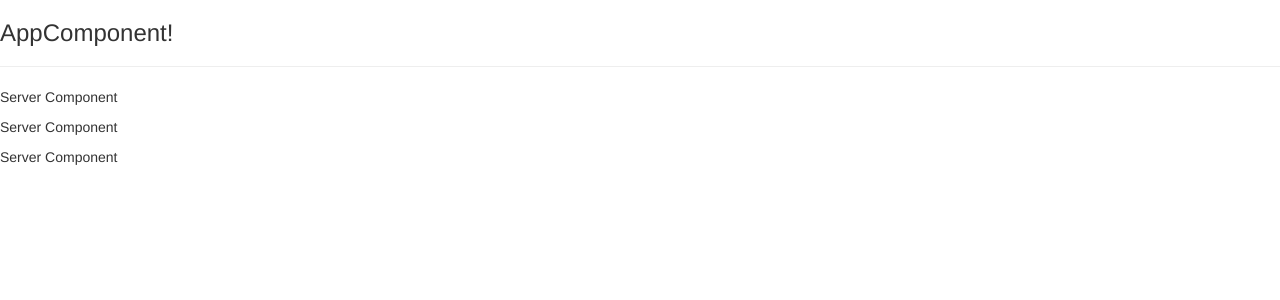
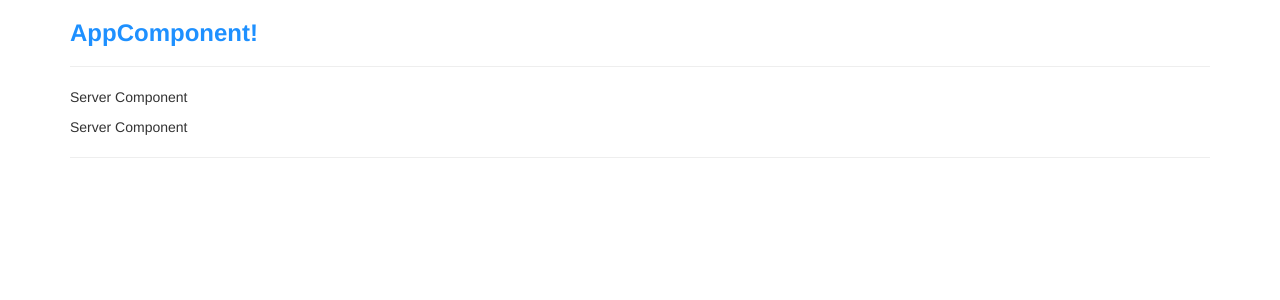
Before and after one commit to Kovalski-rgb/estudosAngular, an Angular app: page / in a window 1280 px wide. Shown: the top 300 px of the page. Built offline with nearby package versions, Linux system fonts and the light colour scheme.

Commit message:
componentes no geral, pré tarefa 1

```diff
--- a/src/app/app.component.css
+++ b/src/app/app.component.css
@@ -0,0 +1,3 @@
+h3{
+    color: dodgerblue;
+}
--- a/src/app/app.component.html
+++ b/src/app/app.component.html
@@ -1,3 +1,10 @@
-<h3>AppComponent!</h3>
-<hr>
-<app-servers></app-servers>
+<div class="container">
+    <div class="row">
+        <div class="col-xs-12">
+            <h3><b>AppComponent!</b></h3>
+            <hr>
+            <app-servers></app-servers>
+            <hr>
+        </div>
+    </div>
+</div>
--- a/src/app/servers/servers.component.html
+++ b/src/app/servers/servers.component.html
@@ -1,3 +1,5 @@
 <app-server></app-server>
 <app-server></app-server>
-<app-server></app-server>
+
+<!-- <div app-server></div> --> <!--  -->
+<!-- <div class="app-server"></div> --> <!--  -->
--- a/src/app/servers/servers.component.ts
+++ b/src/app/servers/servers.component.ts
@@ -1,5 +1,8 @@
 import { Component, OnInit } from '@angular/core';
 
+
+  // selector: [app-servers], //para diretivas (vide exemplo relativo no html)
+  // selector: .app-servers, //para classes (vide exemplo relativo no html)
 @Component({
   selector: 'app-servers',
   templateUrl: './servers.component.html',
--- a/src/styles.css
+++ b/src/styles.css
@@ -1 +1,6 @@
 /* You can add global styles to this file, and also import other style files */
+*{
+    margin: 0;
+    padding: 0;
+    box-sizing: border-box;
+}
```
Also changed, not shown: src/app/app.module.ts (line endings or trailing spaces).
